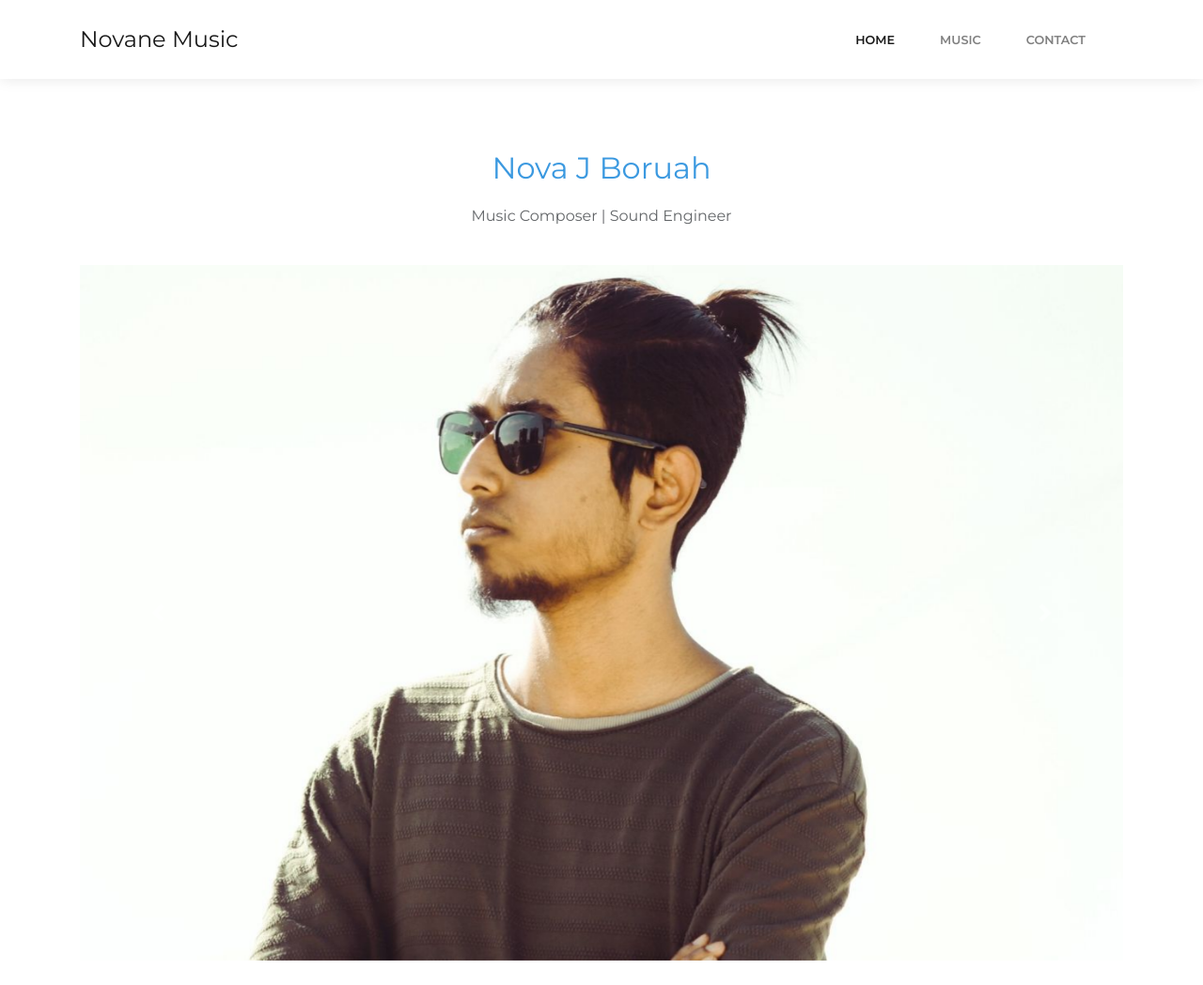
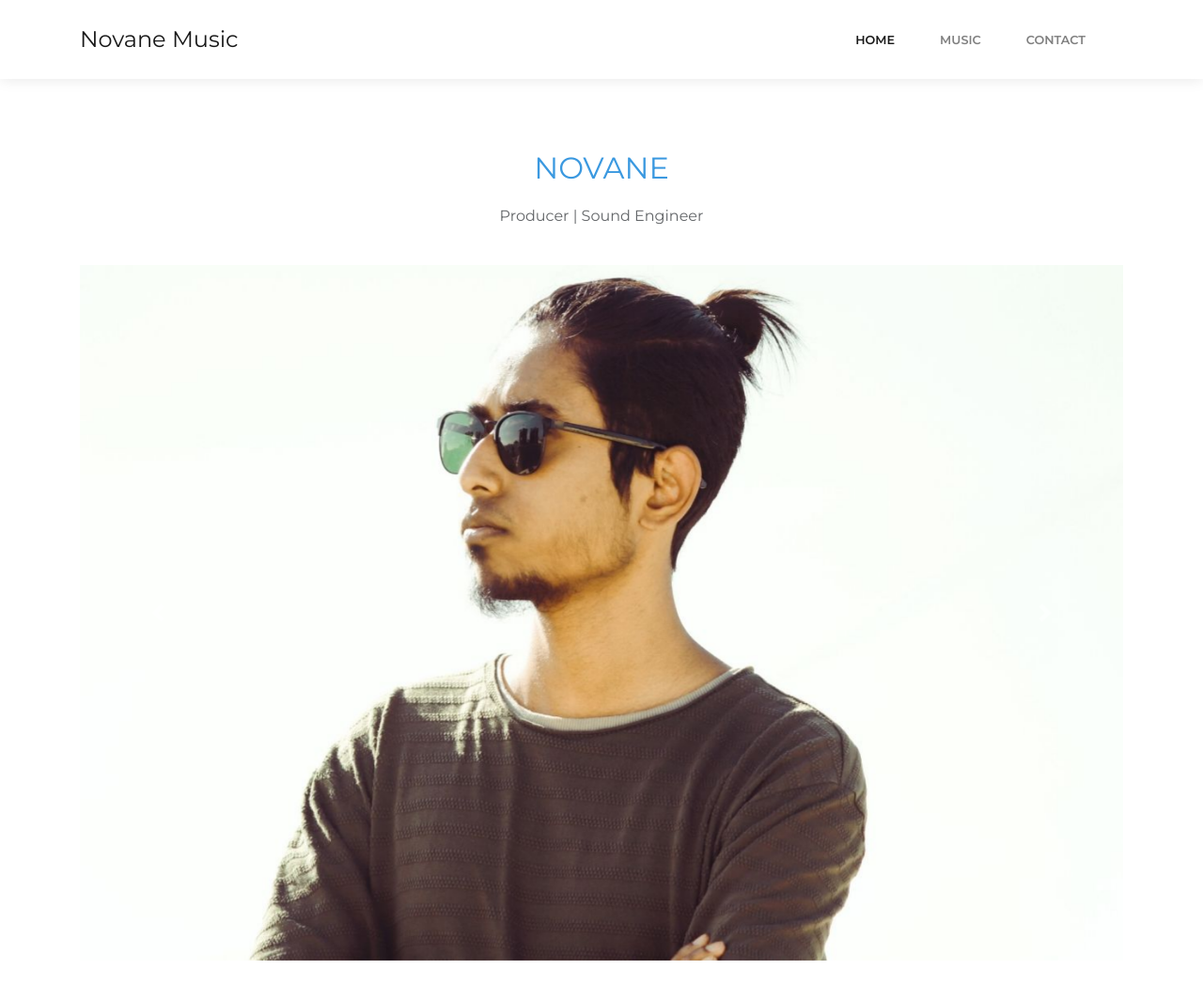
Before and after one commit to recreationdevelopers/novanemusic.com, a plain HTML site: page index.html in a window 1280 px wide. Shown: the top 1048 px of the page at 94% size. Drawn offline with Linux system fonts and the light colour scheme; some packages are replaced by stand-ins of ours; a script that the page names is missing; files whose address does not match are found by name.

Commit message:
some changes

```diff
--- a/index.html
+++ b/index.html
@@ -37,8 +37,8 @@
         <section class="clean-block slider">
             <div class="container">
                 <div class="block-heading">
-                    <h2 class="text-info">Nova J Boruah</h2>
-                    <p>Music Composer | Sound Engineer</p>
+                    <h2 class="text-info">NOVANE</h2>
+                    <p>Producer | Sound Engineer</p>
                 </div>
                 <div class="carousel slide" data-ride="carousel" id="carousel-1">
                     <div class="carousel-inner" role="listbox">
@@ -76,7 +76,7 @@
                 <a
                     target="_blank" href="https://www.youtube.com/channel/UC-xBAmJ8ZeEs2WocGX8gVdw/featured"><i class="icon ion-social-youtube"></i></a><a target="_blank"><i class="fa fa-google"></i></a><a href="https://soundcloud.com/novane" target="_blank"><i class="fa fa-soundcloud"></i></a><a href="https://www.instagram.com/novanemusic/"
                         target="_blank"><i class="icon ion-social-instagram"></i></a></div>
-            <p class="copyright" style="color: rgb(255,255,255);">Novane Music © 2020&nbsp; | &nbsp;v1.0 rev [ 2120 ]&nbsp; |&nbsp; Designed by&nbsp;&nbsp;<a href="#"><em>Re-Creation Developers</em></a></p>
+            <p class="copyright" style="color: rgb(255,255,255);">Novane Music © 2020&nbsp; | &nbsp;v1.0 rev [ 2120 ]&nbsp; |&nbsp; Designed by&nbsp;&nbsp;<a href="https://recreationdevelopers.com" target="_blank"><em>Re-Creation Developers</em></a></p>
         </footer>
     </div><!-- Global site tag (gtag.js) - Google Analytics -->
 <script async src="https://www.googletagmanager.com/gtag/js?id=UA-56792134-8"></script>
```
Also changed, not shown: contact-us.html (+1 -1 lines), music.html (+1 -1 lines).
